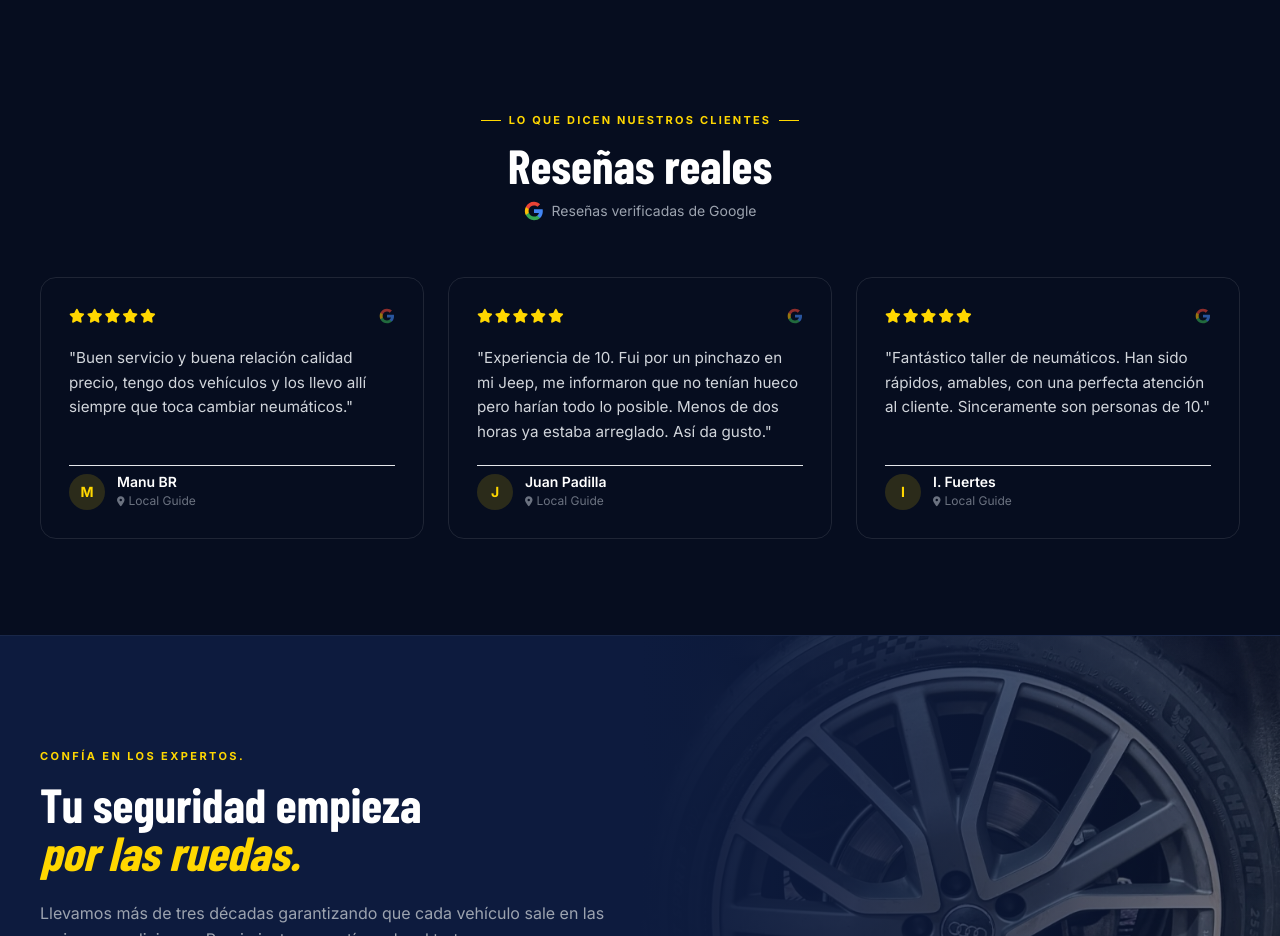
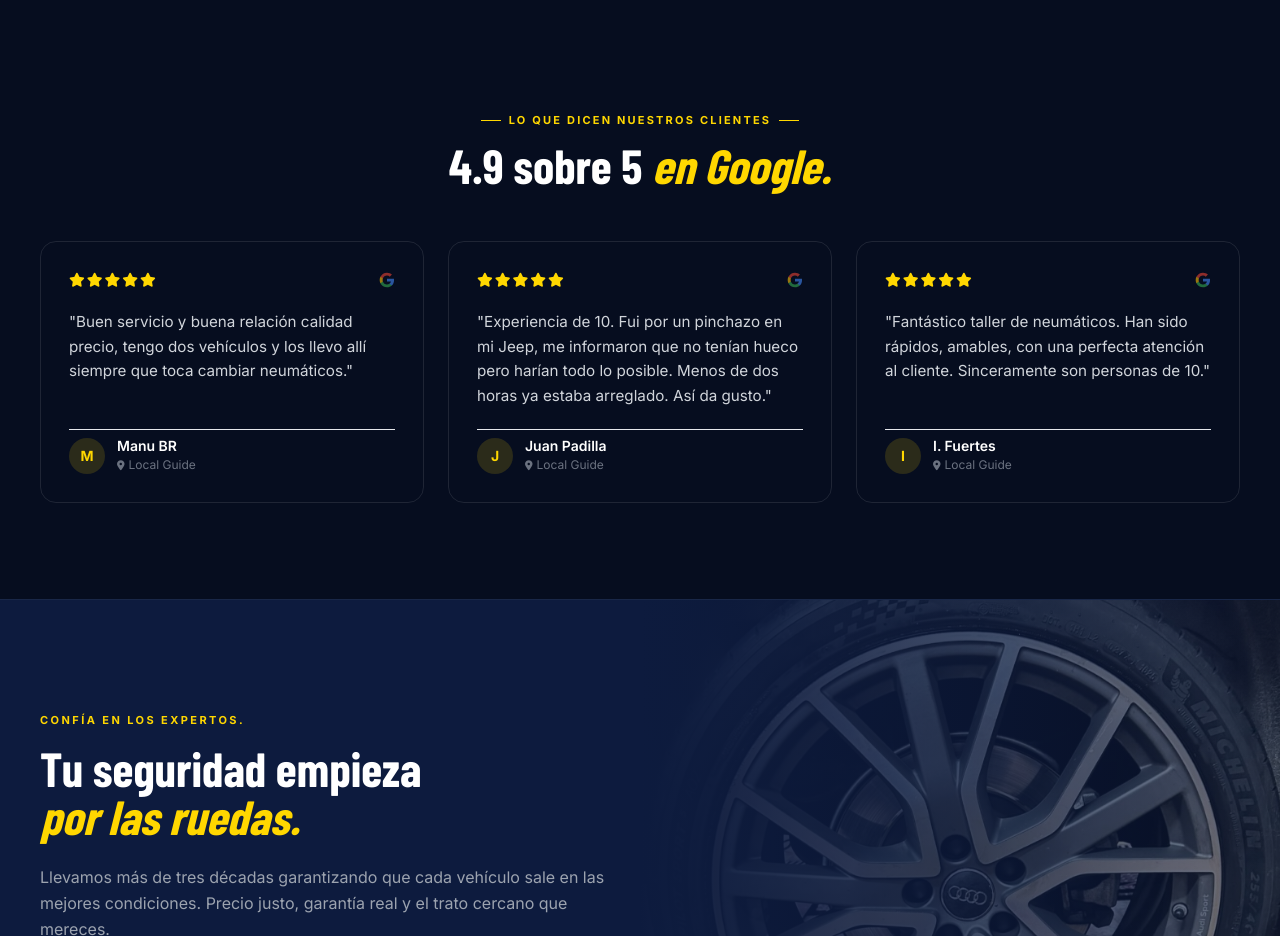
Before and after one commit to salassamu-a11y/Quesada, a website: page index.html in a window 1280 px wide. Shown: the part 2820-3756 px from the top of the page. Drawn offline with nearby package versions, Linux system fonts and the light colour scheme; animation ran at ten frames a second; a web font is replaced by a local one.

Commit message:
fix(ui): consistencia CTAs/kickers, footer sin colision; reseñas con titular de dato 4.9

```diff
--- a/index.html
+++ b/index.html
@@ -954,16 +954,7 @@
         Lo que dicen nuestros clientes
         <span class="w-5 h-px bg-q-yellow"></span>
       </div>
-      <h2 class="text-4xl sm:text-[3rem] font-black font-barlow text-white mb-4">Reseñas reales</h2>
-      <div class="flex items-center justify-center gap-2 mt-2">
-        <svg xmlns="http://www.w3.org/2000/svg" viewBox="0 0 24 24" class="w-5 h-5 shrink-0" aria-hidden="true">
-          <path d="M22.56 12.25c0-.78-.07-1.53-.2-2.25H12v4.26h5.92c-.26 1.37-1.04 2.53-2.21 3.31v2.77h3.57c2.08-1.92 3.28-4.74 3.28-8.09z" fill="#4285F4"/>
-          <path d="M12 23c2.97 0 5.46-.98 7.28-2.66l-3.57-2.77c-.98.66-2.23 1.06-3.71 1.06-2.86 0-5.29-1.93-6.16-4.53H2.18v2.84C3.99 20.53 7.7 23 12 23z" fill="#34A853"/>
-          <path d="M5.84 14.09c-.22-.66-.35-1.36-.35-2.09s.13-1.43.35-2.09V7.07H2.18C1.43 8.55 1 10.22 1 12s.43 3.45 1.18 4.93l3.66-2.84z" fill="#FBBC05"/>
-          <path d="M12 5.38c1.62 0 3.06.56 4.21 1.64l3.15-3.15C17.45 2.09 14.97 1 12 1 7.7 1 3.99 3.47 2.18 7.07l3.66 2.84c.87-2.6 3.3-4.53 6.16-4.53z" fill="#EA4335"/>
-        </svg>
-        <span class="text-gray-400 text-sm">Reseñas verificadas de Google</span>
-      </div>
+      <h2 class="text-4xl sm:text-[3rem] font-black font-barlow text-white">4.9 sobre 5 <span class="italic text-q-yellow">en Google.</span></h2>
     </div>
 
     <!-- Tarjetas -->
```
